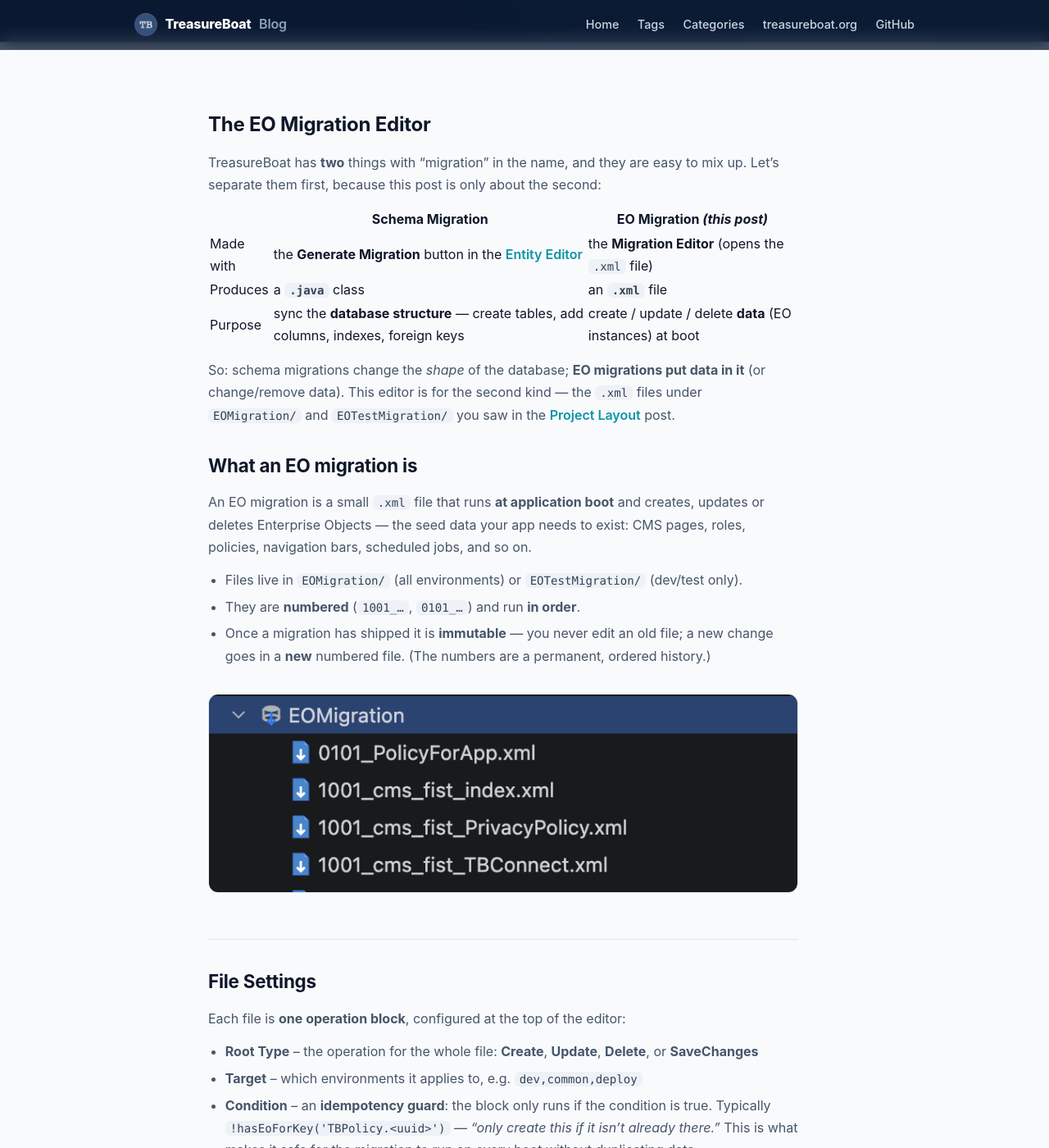
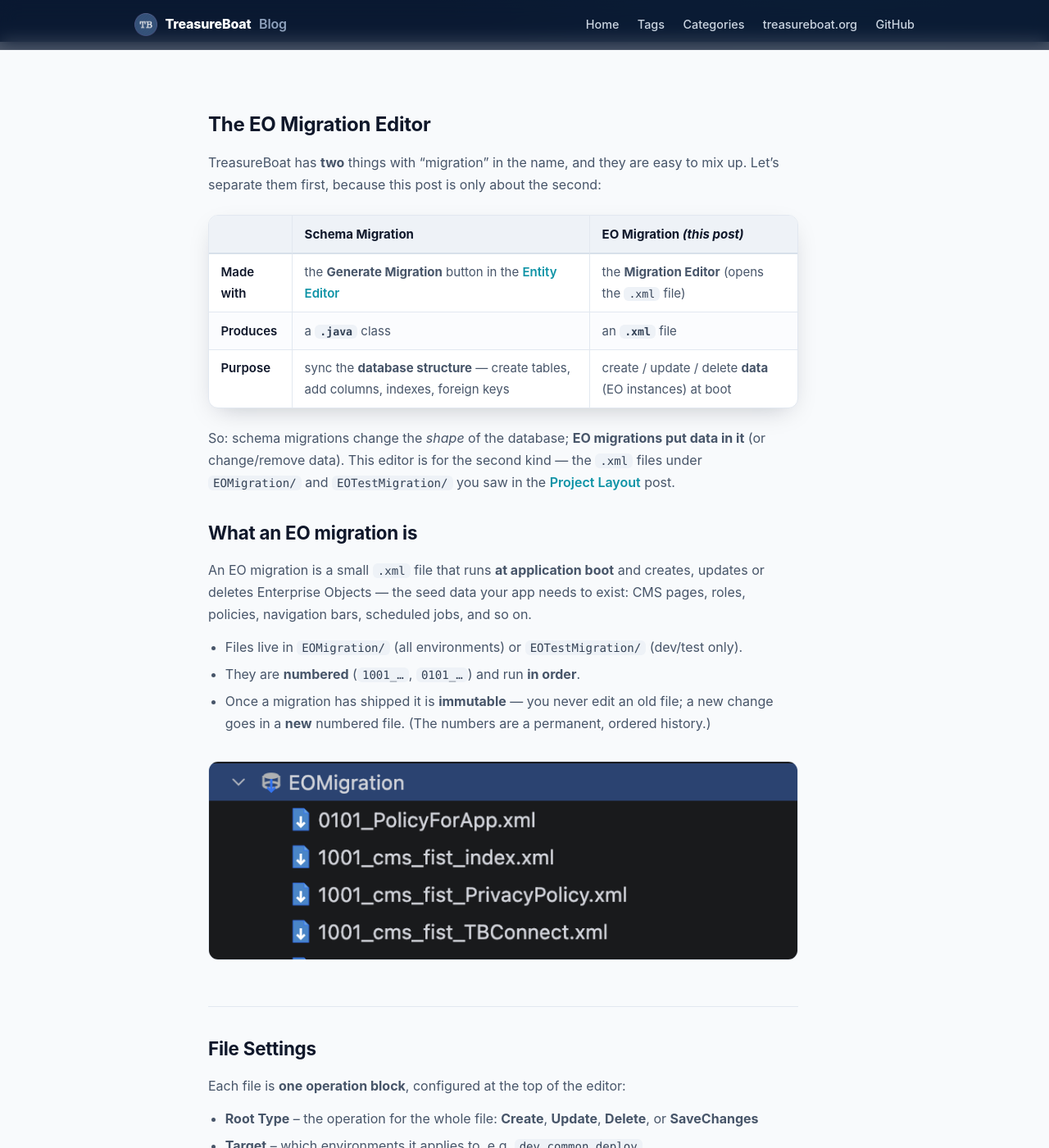
Before and after one commit to ishimoto/ishimoto.github.io, a Jekyll site: the page built from _posts/2026-08-17-ij-eo-migration-editor.md, in a window 1280 px wide and 1400 px high, scrolled down 192 px. Shown: the whole window at 82% size. Built offline with Jekyll 4.4.1, drawn with Linux system fonts in a browser that asks for light colours.

Commit message:
fix table CSS

```diff
--- a/assets/css/tb.css
+++ b/assets/css/tb.css
@@ -59,6 +59,14 @@ main{padding:52px 0 80px}
 .prose pre code{background:none;padding:0;color:inherit;font-size:1em}
 .prose a{font-weight:600}
 .prose hr{border:none;border-top:1px solid var(--line);margin:2rem 0}
+.prose table{width:100%;border-collapse:separate;border-spacing:0;margin:1.4rem 0;font-size:.94rem;background:var(--card);border:1px solid var(--line);border-radius:12px;overflow:hidden;box-shadow:var(--shadow)}
+.prose th,.prose td{padding:.6rem .9rem;text-align:left;vertical-align:top;border-bottom:1px solid var(--line);border-right:1px solid var(--line);color:var(--slate)}
+.prose th:last-child,.prose td:last-child{border-right:none}
+.prose tbody tr:last-child td{border-bottom:none}
+.prose thead th{background:#eef2f7;color:var(--ink);font-weight:700;border-bottom:2px solid #d7e0ea}
+.prose tbody tr:nth-child(even){background:#fbfcfe}
+.prose tbody td:first-child{font-weight:600;color:var(--ink)}
+@media(max-width:640px){.prose table{display:block;overflow-x:auto;white-space:nowrap}}
 .tag,.category{display:inline-block;font-size:.78rem;font-weight:600;background:#eef2f7;color:#475569;padding:2px 10px;border-radius:999px;margin:2px}
 
 .backlink{margin-top:44px;font-weight:600}
```
